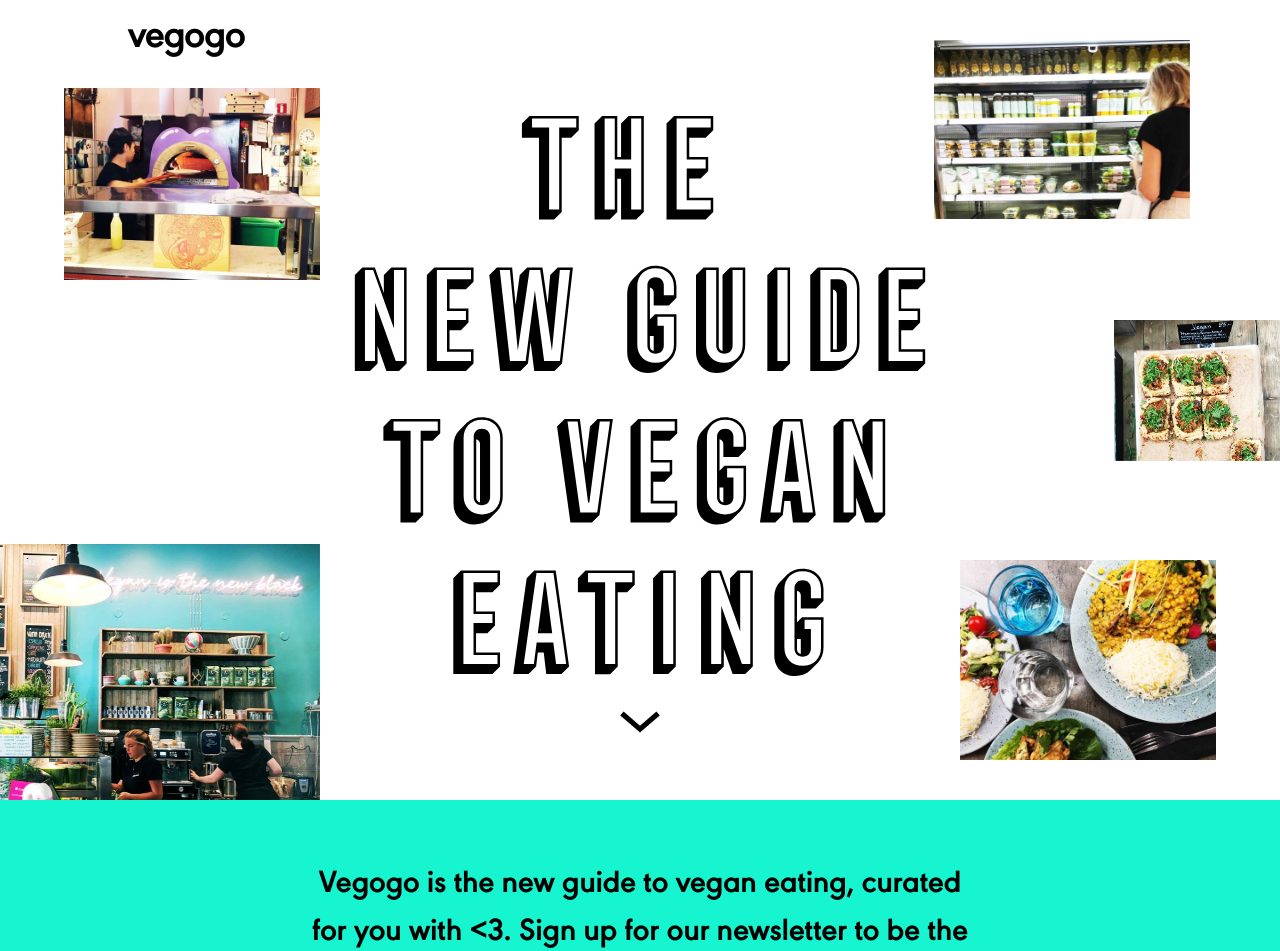
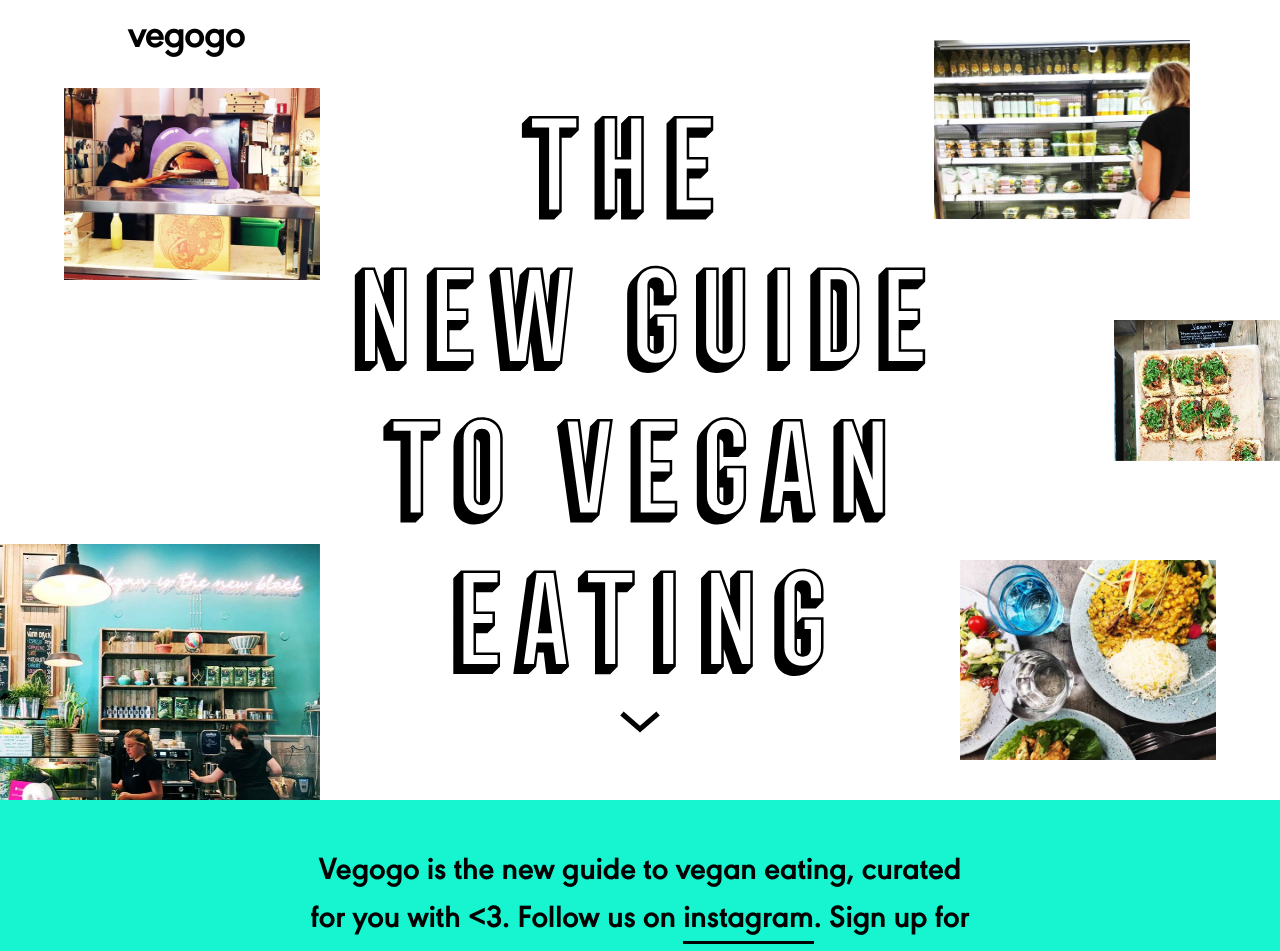
Before and after one commit to annaawgren/vegogosignup, a React (Create React App) app in the folder my-app/: page / in a window 1280 px wide. Shown: the top 951 px of the page. Built offline with nearby package versions, Linux system fonts and the light colour scheme.

Commit message:
instagram

```diff
--- a/my-app/src/signup.css
+++ b/my-app/src/signup.css
@@ -8,6 +8,21 @@
   text-align: center;
   position: relative;
   padding: 50px 50px;
+}
+
+.signup-txt a {
+  text-decoration: none;
+  color: #000;
+}
+
+.underlined {
+  padding-bottom: 3px;
+  border-bottom: solid 3px #000;
+}
+
+.underlined:hover {
+  padding-bottom: 3px;
+  border-bottom: solid 0 #000;
 }
 
 .signup-txt {
--- a/my-app/src/signup.js
+++ b/my-app/src/signup.js
@@ -9,7 +9,7 @@
           <div className="signup-txt-box">
             <p className="signup-txt">
               Vegogo is the new guide to vegan eating,
-              curated for you with &lt;3. Sign up for our newsletter
+              curated for you with &lt;3. Follow us on <span className="underlined"><a href="https://www.instagram.com/go_vegogo/" target="blank">instagram</a></span>. Sign up for our newsletter
               to be the first to know when we launch!
             </p>
           </div>
```
